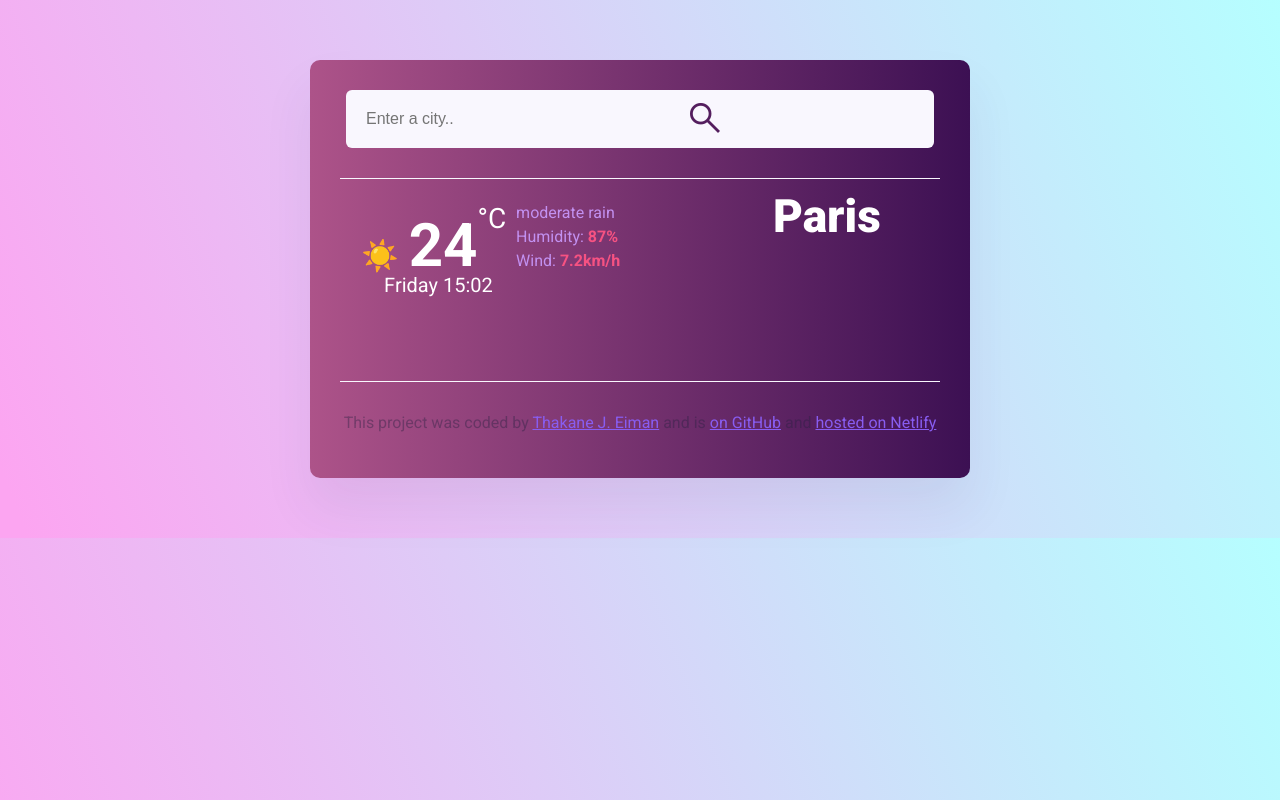
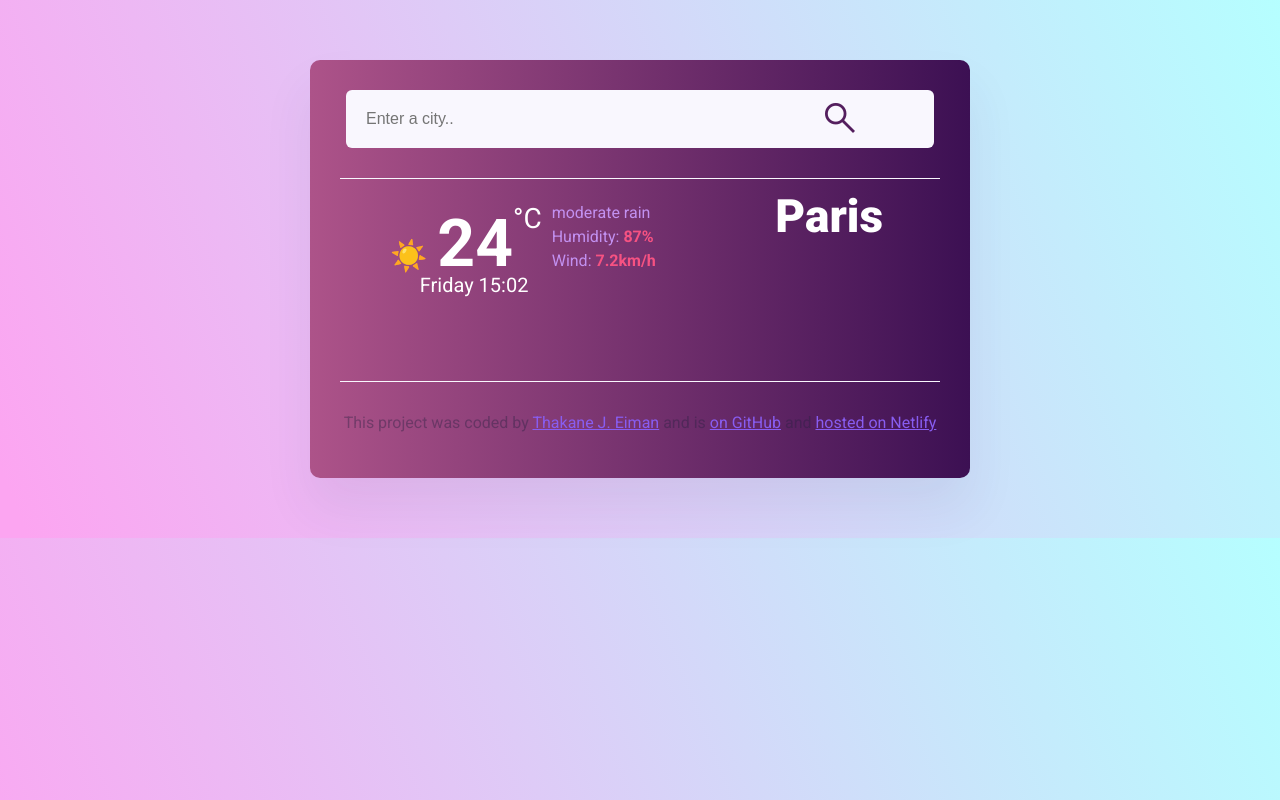
Before and after one commit to N-Eiman/Weather-App, a plain HTML site: page index.html in a window 1280 px wide. Drawn offline with nearby package versions, Linux system fonts and the light colour scheme.

Commit message:
Updated positions of temperature and search icon

```diff
--- a/index.css
+++ b/index.css
@@ -42,15 +42,15 @@ header {
   font-size: 40px;
   color: #541e5e;
   position: absolute;
-  left: 685px;
+  left: 820px;
   top: 98px;
 }
 .material-symbols-outlined:hover {
   border: 1px solid transparent;
-  background-color: #e8f0fe;
-
-  width: 100px;
+  background-color: #541e5e;
+  width: 80px;
   border-radius: 5px;
+  color: #e8f0fe;
 }
 
 main {
@@ -60,7 +60,7 @@ main {
 .current-temperature {
   font-size: 40px;
   position: relative;
-  left: -55px;
+  left: -24px;
   top: -67px;
 }
 
@@ -107,7 +107,7 @@ main {
 }
 
 .current-temperature-value {
-  font-size: 60px;
+  font-size: 66px;
   font-weight: bold;
   color: #fff;
 }
```
